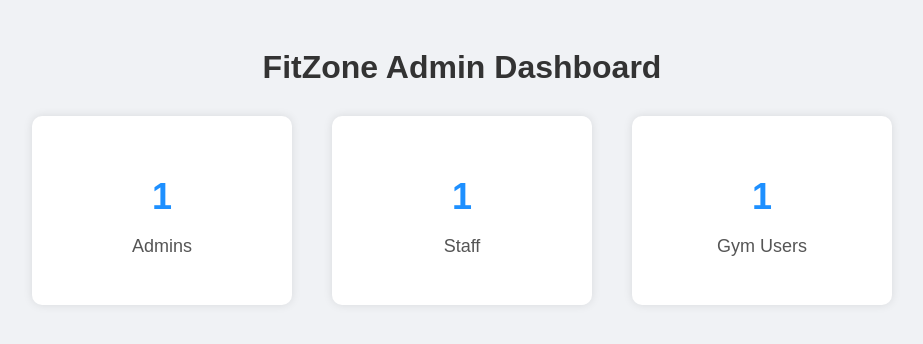
After one commit to therealslimshady0/FitZone-Fitness-Center, a PHP site: page /admin/index.php in a window 1280 px wide. The commit adds this page. Shown: the top 344 px of the page, without its empty margins (178-1101 px from the left). Run offline with PHP 8.4, Linux system fonts and the light colour scheme; data comes from the database, SQL or seed files in the repository; both versions use the stored data as it was after the commit.

Commit message:
system complete

```diff
--- a/admin/admin-register.php
+++ b/admin/admin-register.php
@@ -5,7 +5,7 @@ try {
     $host = 'localhost';
     $dbname = 'gym';
     $username = 'root';
-    $password = 'nethmitha';
+    $password = '';
 
     // Establish PDO connection
     $pdo = new PDO("mysql:host=$host;dbname=$dbname", $username, $password);
--- /dev/null
+++ b/admin/index.php
@@ -0,0 +1,86 @@
+<?php
+// dashboard.php
+
+// Connect to the database
+try {
+    $pdo = new PDO("mysql:host=localhost;dbname=gym", "root", "");
+    $pdo->setAttribute(PDO::ATTR_ERRMODE, PDO::ERRMODE_EXCEPTION);
+} catch (PDOException $e) {
+    die("Database connection failed: " . $e->getMessage());
+}
+
+// Fetch user counts
+function getRoleCount($pdo, $role) {
+    $stmt = $pdo->prepare("SELECT COUNT(*) FROM users WHERE role = ?");
+    $stmt->execute([$role]);
+    return $stmt->fetchColumn();
+}
+
+$adminCount = getRoleCount($pdo, 'admin');
+$staffCount = getRoleCount($pdo, 'staff');
+$userCount  = getRoleCount($pdo, 'user');
+?>
+
+<!DOCTYPE html>
+<html lang="en">
+<head>
+    <meta charset="UTF-8">
+    <title>Dashboard - FitZone</title>
+    <style>
+        body {
+            font-family: Arial, sans-serif;
+            background: #f0f2f5;
+            padding: 20px;
+        }
+        .dashboard {
+            max-width: 900px;
+            margin: auto;
+        }
+        h1 {
+            text-align: center;
+            color: #333;
+        }
+        .card-container {
+            display: flex;
+            justify-content: space-around;
+            margin-top: 30px;
+        }
+        .card {
+            background: white;
+            border-radius: 10px;
+            padding: 30px;
+            text-align: center;
+            width: 200px;
+            box-shadow: 0 0 10px rgba(0,0,0,0.1);
+        }
+        .card h2 {
+            font-size: 36px;
+            margin-bottom: 10px;
+            color: #1e90ff;
+        }
+        .card p {
+            font-size: 18px;
+            color: #555;
+        }
+    </style>
+</head>
+<body>
+    <div class="dashboard">
+        <h1>FitZone Admin Dashboard</h1>
+        <div class="card-container">
+            <div class="card">
+                <h2><?= $adminCount ?></h2>
+                <p>Admins</p>
+            </div>
+            <div class="card">
+                <h2><?= $staffCount ?></h2>
+                <p>Staff</p>
+            </div>
+            <div class="card">
+                <h2><?= $userCount ?></h2>
+                <p>Gym Users</p>
+            </div>
+        </div>
+    </div>
+</body>
+</html>
--- a/admin/login.php
+++ b/admin/login.php
@@ -5,7 +5,7 @@ try {
     $host = 'localhost';
     $dbname = 'gym';
     $username = 'root';
-    $password = 'nethmitha';
+    $password = '';
 
     // Establish the PDO connection
     $pdo = new PDO("mysql:host=$host;dbname=$dbname", $username, $password);
@@ -38,7 +38,7 @@ if ($_SERVER['REQUEST_METHOD'] === 'POST') {
         $_SESSION['role'] = $user['role']; // Store the role as well
 
         // Redirect to the dashboard
-        header("Location: dashboard.php");
+        header("Location: index.php");
         exit;
     } else {
         $message = "Invalid username/email or password.";
--- a/admin/post.php
+++ b/admin/post.php
@@ -1,7 +1,7 @@
 <?php
 // Database connection
 try {
-    $pdo = new PDO("mysql:host=localhost;dbname=gym", 'root', 'nethmitha');
+    $pdo = new PDO("mysql:host=localhost;dbname=gym", 'root', '');
     $pdo->setAttribute(PDO::ATTR_ERRMODE, PDO::ERRMODE_EXCEPTION);
 } catch (PDOException $e) {
     die("DB Connection failed: " . $e->getMessage());
@@ -37,7 +37,5 @@ if ($_SERVER['REQUEST_METHOD'] === 'POST') {
         <textarea name="content" placeholder="Blog Content" rows="10" cols="50" required></textarea><br><br>
         <button type="submit">Publish</button>
     </form>
-
-    <p><a href="blog.php">View Blog</a></p>
 </body>
 </html>
--- a/admin/staff-register.php
+++ b/admin/staff-register.php
@@ -5,7 +5,7 @@ try {
     $host = 'localhost';
     $dbname = 'gym';
     $username = 'root';
-    $password = 'nethmitha';
+    $password = '';
 
     // Establish PDO connection
     $pdo = new PDO("mysql:host=$host;dbname=$dbname", $username, $password);
--- a/blog.php
+++ b/blog.php
@@ -1,7 +1,7 @@
 <?php
 // Database connection
 try {
-    $pdo = new PDO("mysql:host=localhost;dbname=gym", 'root', 'nethmitha');
+    $pdo = new PDO("mysql:host=localhost;dbname=gym", 'root', '');
     $pdo->setAttribute(PDO::ATTR_ERRMODE, PDO::ERRMODE_EXCEPTION);
 } catch (PDOException $e) {
     die("DB Connection failed: " . $e->getMessage());
@@ -20,8 +20,6 @@ $posts = $stmt->fetchAll(PDO::FETCH_ASSOC);
 <body>
     <h1>Blog Posts</h1>
 
-    <p><a href="post_blog.php">Post a New Blog</a></p>
-
     <?php if ($posts): ?>
         <?php foreach ($posts as $post): ?>
             <div style="border:1px solid #ccc; padding:10px; margin-bottom:20px;">
--- a/login.php
+++ b/login.php
@@ -5,7 +5,7 @@ try {
     $host = 'localhost';
     $dbname = 'gym';
     $username = 'root';
-    $password = 'nethmitha';
+    $password = '';
 
     // Establish the PDO connection
     $pdo = new PDO("mysql:host=$host;dbname=$dbname", $username, $password);
@@ -37,7 +37,7 @@ if ($_SERVER['REQUEST_METHOD'] === 'POST') {
         $_SESSION['email'] = $user['email'];
 
         // Redirect to a welcome or dashboard page
-        header("Location: welcome.php");
+        header("Location: index.php");
         exit;
     } else {
         $message = "Invalid username/email or password.";
--- a/register.php
+++ b/register.php
@@ -5,7 +5,7 @@ try {
     $host = 'localhost';
     $dbname = 'gym';
     $username = 'root';
-    $password = 'nethmitha';
+    $password = '';
 
     // Establish PDO connection
     $pdo = new PDO("mysql:host=$host;dbname=$dbname", $username, $password);
```
Also changed, not shown: gym.sql (added, +103 -0 lines), admin/dashboard.php (deleted).
